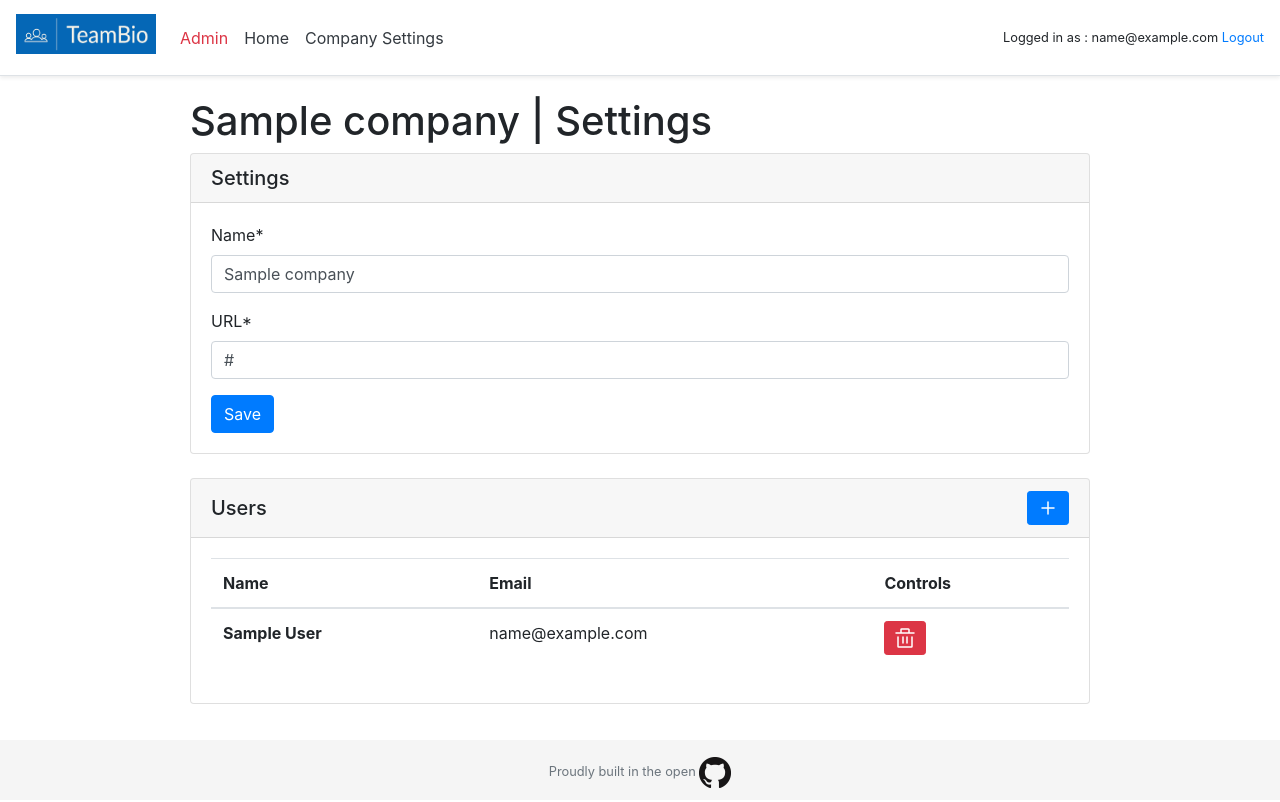
After one commit to aaronspindler/Team.Bio, a Django app: page /company/settings in a window 1280 px wide. The commit adds this page. Run offline with Django 4.2, Linux system fonts and the light colour scheme; a user stored in the database is signed in; tables that the repository leaves empty hold one stand-in row (values such as "Sample post"); some libraries are stand-ins or nearby versions.

Commit message:
Added base settings page

```diff
--- a/accounts/models.py
+++ b/accounts/models.py
@@ -10,6 +10,10 @@ class CustomUser(AbstractUser):
         return self.email
 
     @property
+    def name(self):
+        return f'{self.first_name} {self.last_name}'
+
+    @property
     def is_member_of_company(self):
         if self.company or self.companies.exists():
             return True
--- a/companies/forms.py
+++ b/companies/forms.py
@@ -4,7 +4,7 @@ from django.forms import ModelForm
 from companies.models import Company
 
 
-class CompanyCreationForm(ModelForm):
+class CompanyForm(ModelForm):
     name = forms.CharField(label="Name", widget=forms.TextInput(attrs={'placeholder': 'Magma Health'}))
     url = forms.CharField(label="URL", widget=forms.TextInput(attrs={'placeholder': 'https://www.magmahealth.com'}))
 
--- a/companies/urls.py
+++ b/companies/urls.py
@@ -1,9 +1,9 @@
 from django.urls import path
 
-from companies.views import create_company, home, company_admin
+from companies.views import create_company, home, company_settings
 
 urlpatterns = [
     path("home", home, name="company_home"),
-    path("admin", company_admin, name="company_admin"),
+    path("settings", company_settings, name="company_settings"),
     path("create", create_company, name="create_company"),
 ]
--- a/companies/views.py
+++ b/companies/views.py
@@ -2,7 +2,7 @@ from django.contrib.auth.decorators import login_required
 from django.shortcuts import render, redirect
 
 from companies.decorators import is_company_owner
-from companies.forms import CompanyCreationForm
+from companies.forms import CompanyForm
 from companies.models import CompanyOwner
 
 
@@ -12,9 +12,9 @@ def create_company(request):
     if request.user.companies.exists():
         return redirect('company_home')
 
-    form = CompanyCreationForm()
+    form = CompanyForm()
     if request.method == "POST":
-        form = CompanyCreationForm(request.POST)
+        form = CompanyForm(request.POST)
         if form.is_valid():
             company = form.save()
             # Create a CompanyOwner object to track who owns the company
@@ -33,8 +33,16 @@ def create_company(request):
 
 @login_required
 @is_company_owner
-def company_admin(request):
-    return render(request, 'companies/company_admin.html')
+def company_settings(request):
+    company = request.user.company
+    company_users = company.customuser_set.all()
+    company_form = CompanyForm(instance=company)
+
+    context = {
+        'company_form': company_form,
+        'company_users': company_users,
+    }
+    return render(request, 'companies/company_settings.html', context)
 
 
 @login_required
--- a/templates/_base.html
+++ b/templates/_base.html
@@ -45,7 +45,7 @@
                         </li>
                         {% if user in user.company.get_owners %}
                         <li class="nav-item">
-                            <a class="nav-link p-2 text-dark" href="{% url 'company_admin' %}">Company Admin</a>
+                            <a class="nav-link p-2 text-dark" href="{% url 'company_settings' %}">Company Settings</a>
                         </li>
                     {% endif %}
                     {% endif %}
--- /dev/null
+++ b/templates/companies/company_settings.html
@@ -0,0 +1,70 @@
+{% extends '_base.html' %}
+{% load crispy_forms_filters %}
+{% load static %}
+
+{% block title %}{{ user.company }} Settings{% endblock title %}
+
+{% block content %}
+    <div class="container">
+        <div class="row">
+            <div class="col-md-12">
+                <h1>{{ user.company }} | Settings</h1>
+            </div>
+        </div>
+        <div class="row">
+            <div class="col-md-12">
+                <div class="card">
+                    <h5 class="card-header d-flex justify-content-between align-items-center">
+                        Settings
+                    </h5>
+                    <div class="card-body">
+                        <form method="post">
+                            {% csrf_token %}
+                            <div class="form-group">
+                                {{ company_form.name | as_crispy_field }}
+                            </div>
+                            <div class="form-group">
+                                {{ company_form.url | as_crispy_field }}
+                            </div>
+                            <button class="btn btn-primary" type='submit'>Save</button>
+                        </form>
+                    </div>
+                </div>
+            </div>
+        </div>
+        <br>
+        <div class="row">
+            <div class="col-md-12">
+                <div class="card">
+                    <h5 class="card-header d-flex justify-content-between align-items-center">
+                        Users
+                        <button type="button" class="btn btn-sm btn-primary"><img src="{% static 'icons/plus-light.svg' %}"></button>
+                    </h5>
+                    <div class="card-body">
+                        <table class="table">
+                            <thead>
+                            <tr>
+                                <th scope="col">Name</th>
+                                <th scope="col">Email</th>
+                                <th scope="col">Controls</th>
+                            </tr>
+                            </thead>
+                            <tbody>
+                            {% for company_user in company_users %}
+                                <tr>
+                                    <th scope="row">{{ company_user.name }}</th>
+                                    <td>{{ company_user.email }}</td>
+                                    <td>
+                                        <a class="btn btn-sm btn-danger"><img src="{% static 'icons/trash-light.svg' %}"></a>
+                                    </td>
+                                </tr>
+                            {% endfor %}
+                            </tbody>
+                        </table>
+                    </div>
+                </div>
+            </div>
+        </div>
+    </div>
+
+{% endblock content %}
```
Also changed, not shown: companies/tests/test_views.py (+8 -8 lines), templates/companies/company_admin.html (deleted, +0 -16 lines), static/icons/plus-light.svg (added), static/icons/plus.svg (added), static/icons/trash-light.svg (added), static/icons/trash.svg (added).
